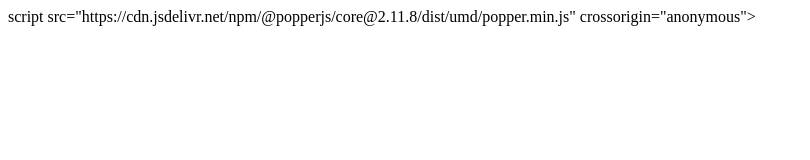
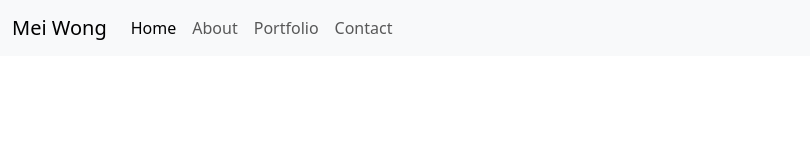
Before and after one commit to HelenLloydJeng/Portfolio, a plain HTML site: page index.html in a window 1280 px wide. Shown: the whole page, without its empty margins (0-810 px from the left). Drawn offline with nearby package versions, Linux system fonts and the light colour scheme.

Commit message:
adjusted navbar, added style sheet and html files for links

```diff
--- a/index.html
+++ b/index.html
@@ -1,16 +1,48 @@
 <!doctype html>
 <html lang="en">
+
   <head>
     <meta charset="utf-8">
     <meta name="viewport" content="width=device-width, initial-scale=1">
-    <title>Bootstrap demo</title>
+    <title>Mei Wong | Software Developer</title>
+       <!-- Bootstrap CSS Link -->
+        <link href="https://cdn.jsdelivr.net/npm/bootstrap@5.3.3/dist/css/bootstrap.min.css" rel="stylesheet" integrity="sha384-QWTKZyjpPEjISv5WaRU9OFeRpok6YctnYmDr5pNlyT2bRjXh0JMhjY6hW+ALEwIH" crossorigin="anonymous">
+        <!-- Custom CSS stylesheet -->
+    <link rel="stylesheet" href="assets/css/style.css">
 
-       <!-- Bootstrap CSS Link -->
-    script src="https://cdn.jsdelivr.net/npm/@popperjs/core@2.11.8/dist/umd/popper.min.js" integrity="sha384-I7E8VVD/ismYTF4hNIPjVp/Zjvgyol6VFvRkX/vR+Vc4jQkC+hVqc2pM8ODewa9r" crossorigin="anonymous"></script>
   </head>
+
   <body>
+        <nav class="navbar navbar-expand-sm bg-body-tertiary">
+          <div class="container-fluid">
+              <a class="navbar-brand" href="index.html">Mei Wong</a>
+              <button class="navbar-toggler" type="button" data-bs-toggle="collapse"
+                data-bs-target="#navbarSupportedContent" aria-controls="navbarSupportedContent" aria-expanded="false"
+                aria-label="Toggle navigation">
+                <span class="navbar-toggler-icon"></span>
+            </button>
 
-       <!-- Bootstrap CSS Link -->
+              <div class="collapse navbar-collapse" id="navbarSupportedContent">
+                  <ul class="navbar-nav me-auto mb-2 mb-lg-0">
+                      <li class="nav-item">
+                          <a class="nav-link active" aria-current="page" href="index.html">Home</a>
+                      </li>
+                      <li class="nav-item">
+                          <a class="nav-link" href="#about">About</a>
+                      </li>
+
+                      <li class="nav-item">
+                          <a class="nav-link" href="#portfolio">Portfolio</a>
+                      </li>
+
+                      <li class="nav-item">
+                          <a class="nav-link" href="#contact">Contact</a>
+                      </li>
+                  </ul>
+              </div>
+          </div>
+      </nav>
+                        <!-- Bootstrap JS Link -->
     <script src="https://cdn.jsdelivr.net/npm/bootstrap@5.3.3/dist/js/bootstrap.min.js" integrity="sha384-0pUGZvbkm6XF6gxjEnlmuGrJXVbNuzT9qBBavbLwCsOGabYfZo0T0to5eqruptLy" crossorigin="anonymous"></script>
   </body>
 </html>
```
Also changed, not shown: about.html (added), assets/css/style.css (added), contact.html (added), portfolio.html (added).
